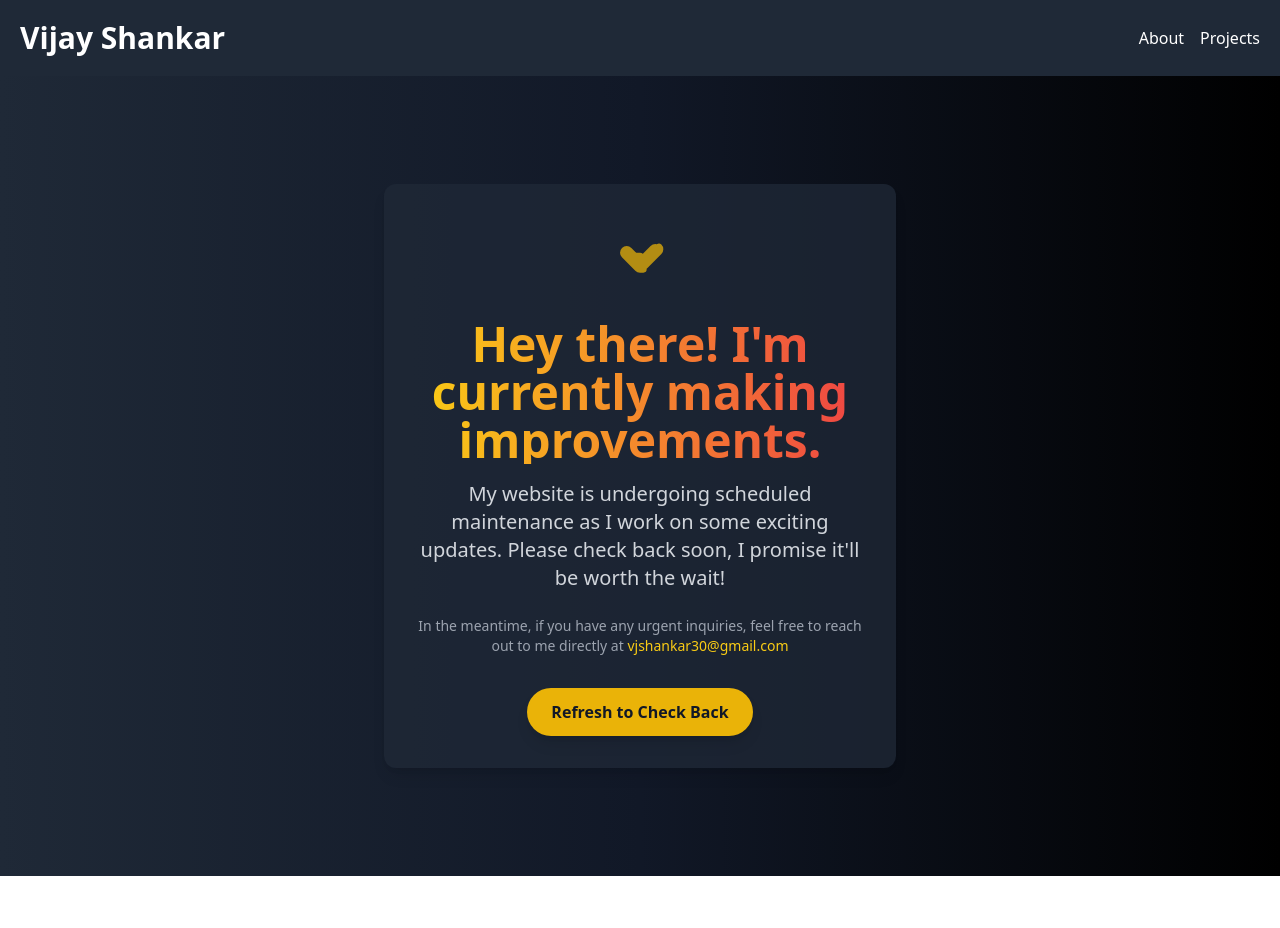
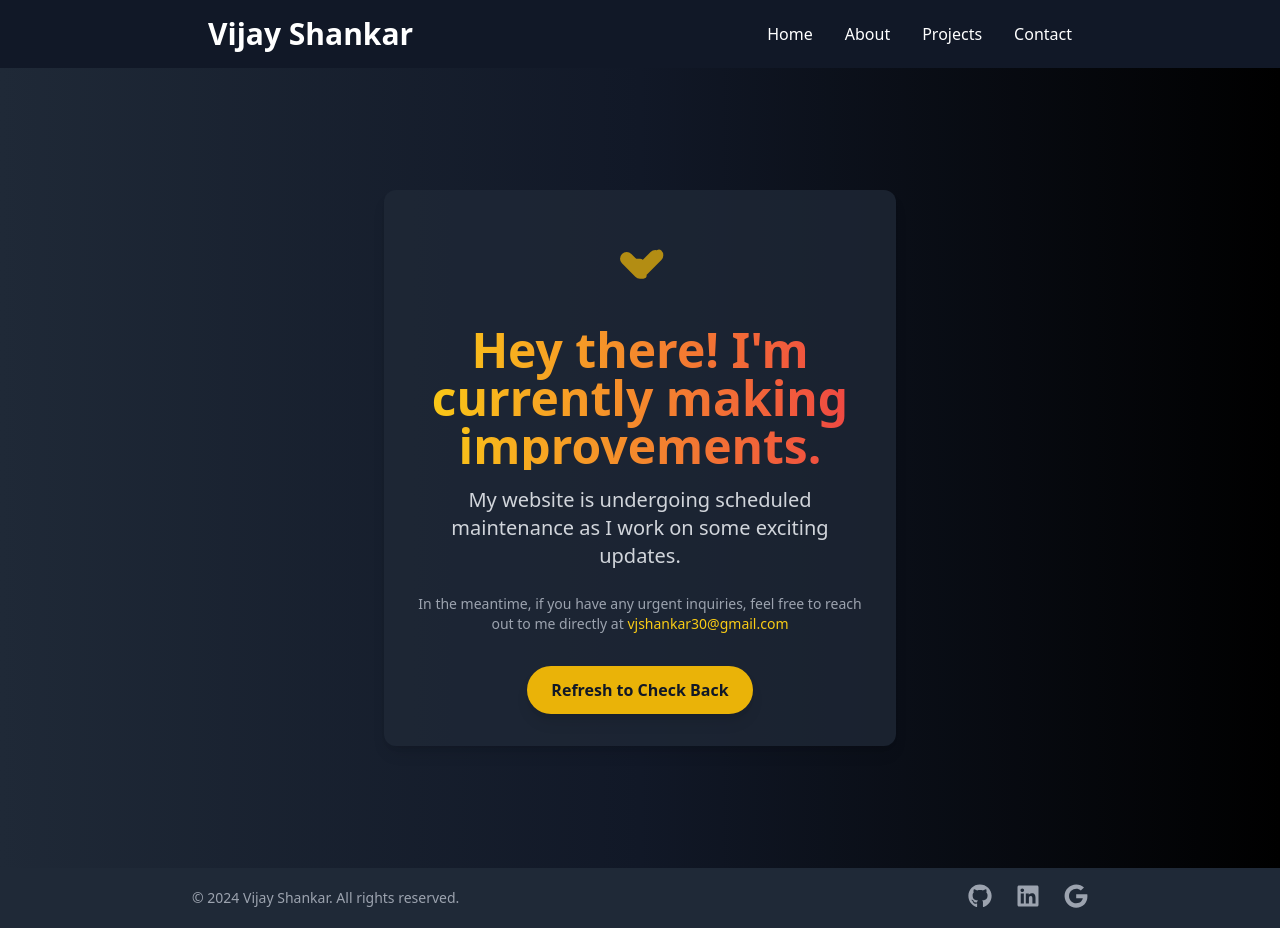
Before and after one commit to vijayshankar123/portfolio-website, a React (Vite) app: page / in a window 1280 px wide. Before the commit the page ends 876 px from the top, so only its background shows below. Built offline with nearby package versions, Linux system fonts and the light colour scheme.

Commit message:
added footer header

```diff
--- a/package.json
+++ b/package.json
@@ -10,6 +10,8 @@
     "preview": "vite preview"
   },
   "dependencies": {
+    "@fortawesome/free-brands-svg-icons": "^6.6.0",
+    "@fortawesome/react-fontawesome": "^0.2.2",
     "@vercel/analytics": "^1.3.2",
     "@vercel/speed-insights": "^1.0.14",
     "react": "^18.3.1",
--- a/src/App.tsx
+++ b/src/App.tsx
@@ -11,6 +11,7 @@ import { SpeedInsights } from '@vercel/speed-insights/react';
 import { appConfig } from './utils/appConfig';
 import Maintenance from './components/Maintainance';
 import Header from './components/Header';
+import Footer from './components/Footer';
 
 function App() {
   const { isMaintainanceMode } = appConfig;
@@ -37,6 +38,7 @@ function App() {
             </>
           )}
         </Routes>
+        <Footer />
       </Router>
       {/* enable analytics once dev is done */}
       {/* <Analytics /> */}
--- /dev/null
+++ b/src/components/Footer.tsx
@@ -0,0 +1,48 @@
+import { FontAwesomeIcon } from '@fortawesome/react-fontawesome';
+import {
+  faGithub,
+  faLinkedin,
+  faGoogle,
+} from '@fortawesome/free-brands-svg-icons';
+
+const Footer = () => {
+  return (
+    <footer className="bg-gray-800 text-white py-4">
+      <div className="max-w-4xl mx-auto flex justify-between items-center">
+        <div className="text-sm text-gray-400">
+          &copy; {new Date().getFullYear()} Vijay Shankar. All rights reserved.
+        </div>
+        <div className="flex space-x-6">
+          <a
+            href="https://github.com/yourusername"
+            target="_blank"
+            rel="noopener noreferrer"
+          >
+            <FontAwesomeIcon
+              icon={faGithub}
+              className="w-6 h-6 text-gray-400 hover:text-gray-300 transition-all"
+            />
+          </a>
+          <a
+            href="https://www.linkedin.com/in/yourname"
+            target="_blank"
+            rel="noopener noreferrer"
+          >
+            <FontAwesomeIcon
+              icon={faLinkedin}
+              className="w-6 h-6 text-gray-400 hover:text-gray-300 transition-all"
+            />
+          </a>
+          <a href="mailto:your-email@gmail.com">
+            <FontAwesomeIcon
+              icon={faGoogle}
+              className="w-6 h-6 text-gray-400 hover:text-gray-300 transition-all"
+            />
+          </a>
+        </div>
+      </div>
+    </footer>
+  );
+};
+
+export default Footer;
--- a/src/components/Header.tsx
+++ b/src/components/Header.tsx
@@ -2,16 +2,32 @@ import { Link } from 'react-router-dom';
 
 const Header = () => {
   return (
-    <header className="bg-gray-800 p-5">
-      <div className="max-w-7xl mx-auto flex justify-between items-center text-white">
-        <h1 className="text-3xl font-semibold">Vijay Shankar</h1>
+    <header className="bg-gray-900 text-white py-4">
+      <div className="max-w-4xl mx-auto flex justify-between items-center px-4">
+        <h1 className="text-3xl font-semibold">
+          <Link to="/">Vijay Shankar</Link>
+        </h1>
         <nav>
-          <ul className="flex space-x-4">
+          <ul className="flex space-x-8">
             <li>
-              <Link to="/about">About</Link>
+              <Link to="/" className="hover:text-yellow-400">
+                Home
+              </Link>
             </li>
             <li>
-              <Link to="/projects">Projects</Link>
+              <Link to="/about" className="hover:text-yellow-400">
+                About
+              </Link>
+            </li>
+            <li>
+              <Link to="/projects" className="hover:text-yellow-400">
+                Projects
+              </Link>
+            </li>
+            <li>
+              <Link to="/contact" className="hover:text-yellow-400">
+                Contact
+              </Link>
             </li>
           </ul>
         </nav>
--- a/src/components/Maintainance.tsx
+++ b/src/components/Maintainance.tsx
@@ -26,8 +26,7 @@ const Maintenance = () => {
         </h1>
         <p className="text-xl mb-6 text-gray-300">
           My website is undergoing scheduled maintenance as I work on some
-          exciting updates. Please check back soon, I promise it'll be worth the
-          wait!
+          exciting updates.
         </p>
         <p className="text-sm text-gray-400 mb-8">
           In the meantime, if you have any urgent inquiries, feel free to reach
```
Also changed, not shown: 1 other file (tests, documents, lock files or other folders).
